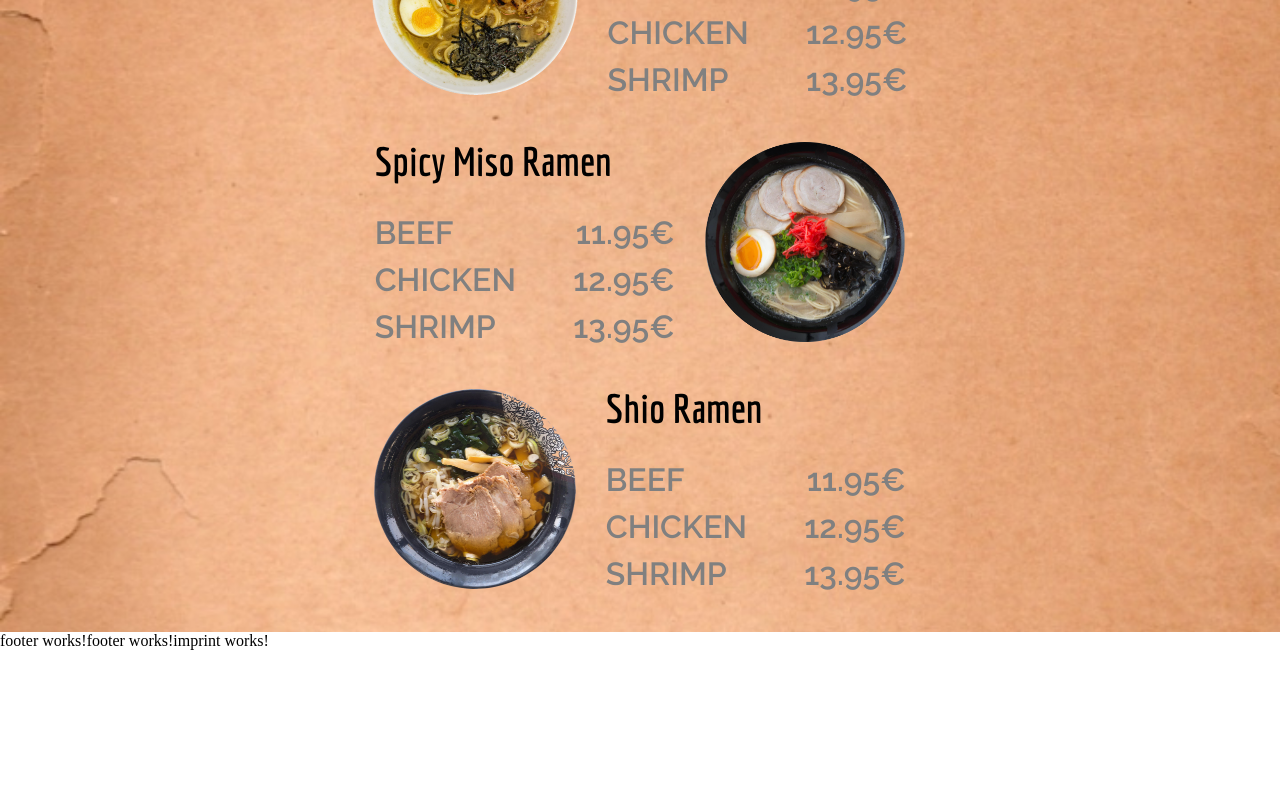
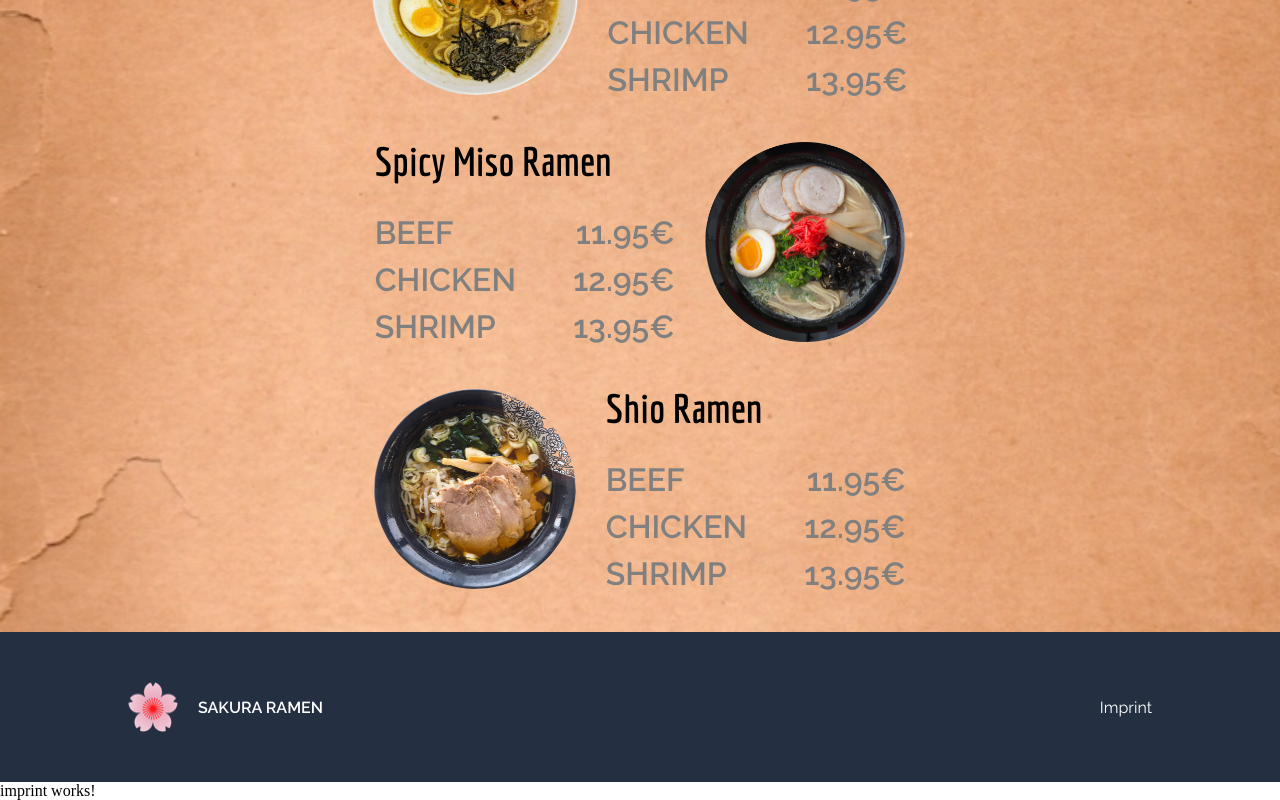
Before and after one commit to lukasbuschdev/Sakura, an Angular app: page / in a window 1280 px wide. Shown: the part 1477-2277 px from the top of the page. Before the commit the page ends 2127 px from the top, so only its background shows below. Built offline with nearby package versions, Linux system fonts and the light colour scheme.

Commit message:
completed footer

```diff
--- a/src/app/app.component.html
+++ b/src/app/app.component.html
@@ -1,4 +1,3 @@
 <app-main-content></app-main-content>
-<app-footer></app-footer>
 <app-imprint></app-imprint>
 <router-outlet></router-outlet>
--- a/src/app/shared/components/footer/footer.component.html
+++ b/src/app/shared/components/footer/footer.component.html
@@ -1 +1,10 @@
-<p>footer works!</p>
+<footer class="row between">
+    <div class="row">
+        <img src="../../../../assets/img/saku.png">
+        <span>SAKURA RAMEN</span>
+    </div>
+
+    <div class="row">
+        <a href="">Imprint</a>
+    </div>
+</footer>
--- a/src/app/shared/components/footer/footer.component.scss
+++ b/src/app/shared/components/footer/footer.component.scss
@@ -0,0 +1,28 @@
+@import '../../../../variables.scss';
+
+footer {
+    padding: 50px 10%;
+    background-color: rgb(36, 48, 66);
+    font-family: $mainfont;
+
+    div {
+        color: $white;
+        align-items: center;
+        gap: 20px;
+
+        img {
+            height: 50px;
+            width: 50px;
+        }
+
+        span {
+            font-weight: 600;
+            font-size: 1rem;
+        }
+
+        a:hover {
+            cursor: pointer;
+            text-decoration: underline;
+        }
+    }
+}
--- a/src/app/shared/components/footer/footer.component.ts
+++ b/src/app/shared/components/footer/footer.component.ts
@@ -1,12 +1,14 @@
+import { CommonModule } from '@angular/common';
 import { Component } from '@angular/core';
 
 @Component({
   selector: 'app-footer',
   standalone: true,
-  imports: [],
+  imports: [CommonModule],
   templateUrl: './footer.component.html',
   styleUrl: './footer.component.scss'
 })
+
 export class FooterComponent {
 
 }
```
